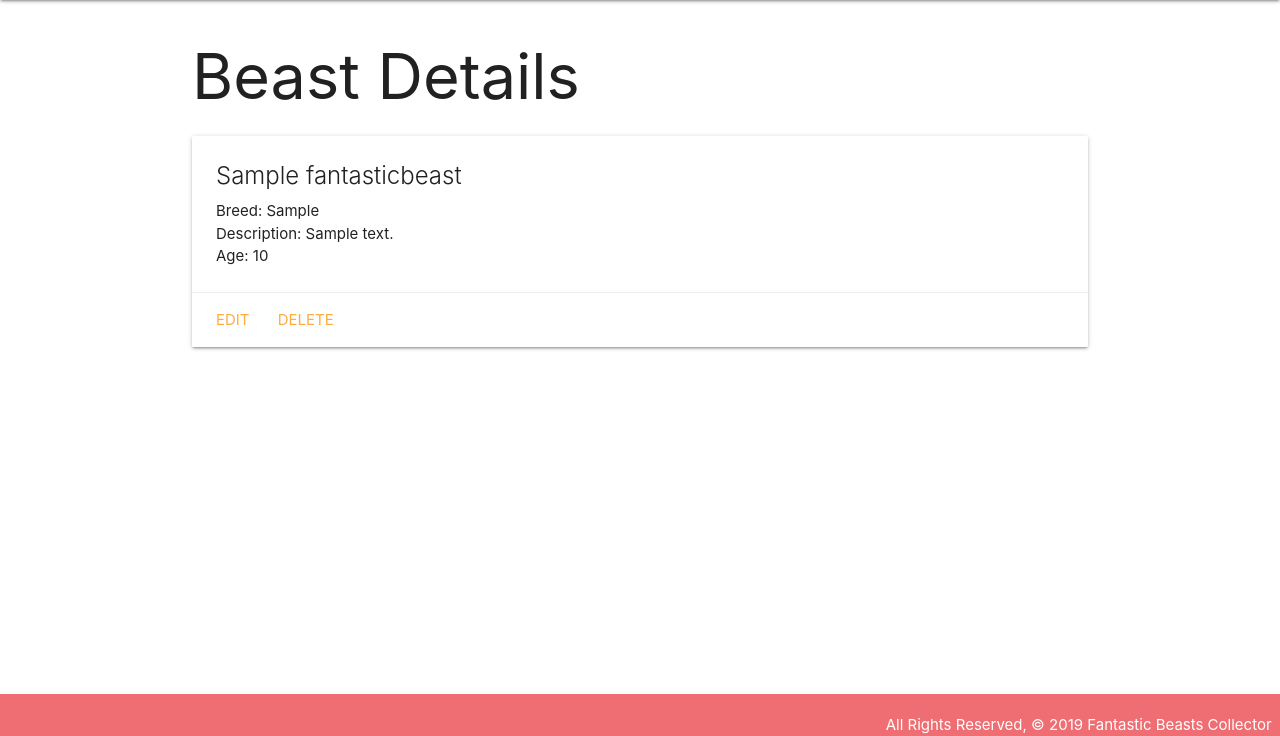
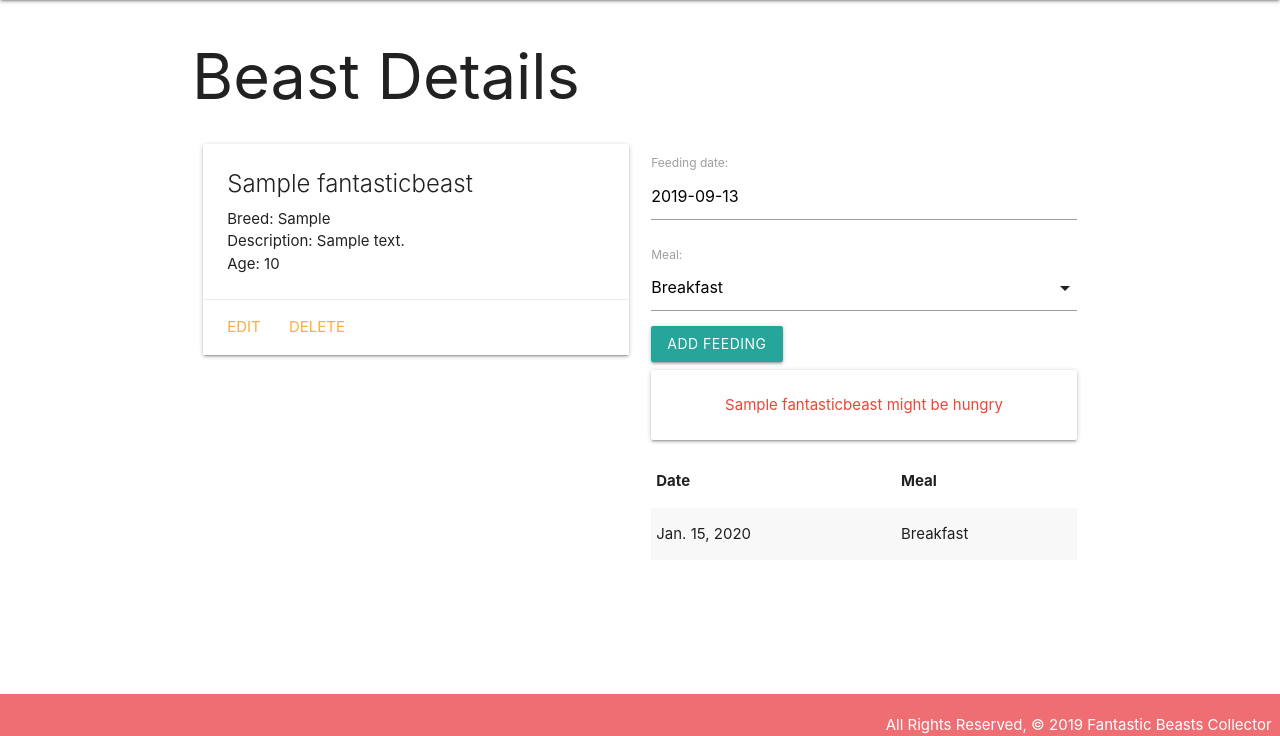
Before and after one commit to efm0004/fantasticbeastcollector, a Django app: page /fantasticbeasts/1/ in a window 1280 px wide. Shown: the part 64-800 px from the top of the page. Run offline with Django 3.2, Linux system fonts and the light colour scheme; tables that the repository leaves empty hold one stand-in row (values such as "Sample post").

Commit message:
updated through Tuesday

```diff
--- a/main_app/admin.py
+++ b/main_app/admin.py
@@ -1,5 +1,6 @@
 from django.contrib import admin
-from .models import Fantasticbeast
+from .models import Fantasticbeast, Feeding
 
 # Register your models here.
 admin.site.register(Fantasticbeast)
+admin.site.register(Feeding)
--- /dev/null
+++ b/main_app/forms.py
@@ -0,0 +1,7 @@
+from django.forms import ModelForm
+from .models import Feeding
+
+class FeedingForm(ModelForm):
+    class Meta:
+        model = Feeding
+        fields = ['date', 'meal']
--- a/main_app/models.py
+++ b/main_app/models.py
@@ -1,5 +1,12 @@
 from django.db import models
 from django.urls import reverse
+from datetime import date
+
+MEALS = (
+    ('B', 'Breakfast'),
+    ('L', 'Lunch'),
+    ('D', 'Dinner')
+)
 
 # Create your models here.
 class Fantasticbeast(models.Model):
@@ -13,3 +20,21 @@ class Fantasticbeast(models.Model):
 
     def get_absolute_url(self):
         return reverse('detail', kwargs={'fantasticbeast_id': self.id})
+
+    def fed_for_today(self):
+        return self.feeding_set.filter(date=date.today()).count() >= len(MEALS)
+
+class Feeding(models.Model):
+    date = models.DateField('feeding date')
+    meal = models.CharField(
+        max_length=1,
+        choices=MEALS,
+        default=MEALS[0][0]
+        )
+    fantasticbeast = models.ForeignKey(Fantasticbeast, on_delete=models.CASCADE)
+
+    def __str__(self):
+        return f"{self.get_meal_display()} on {self.date}"
+
+    class Meta:
+        ordering = ['-date']
--- a/main_app/templates/base.html
+++ b/main_app/templates/base.html
@@ -9,6 +9,7 @@
   <title>Fantastic Beasts Collector</title>
   <link rel="stylesheet" href="https://cdnjs.cloudflare.com/ajax/libs/materialize/1.0.0/css/materialize.min.css">
   <link rel="stylesheet" type="text/css" href="{% static 'css/style.css' %}">
+  <script src="https://cdnjs.cloudflare.com/ajax/libs/materialize/1.0.0/js/materialize.min.js"></script>
 </head>
 <body>
   <header class="navbar-fixed">
--- a/main_app/templates/fantasticbeasts/detail.html
+++ b/main_app/templates/fantasticbeasts/detail.html
@@ -2,7 +2,8 @@
 {% block content %}
 
 <h1>Beast Details</h1>
-
+<div class="row">
+    <div class="col s6">
         <div class="card">
             <div class="card-content">
                 <span class="card-title">{{ fantasticbeast.name }}</span>
@@ -19,5 +20,44 @@
                 <a href="{% url 'fantasticbeasts_delete' fantasticbeast.id %}">Delete</a>
             </div>
         </div>
+    </div>
+    <div class="col s6">
+        <form action="{% url 'add_feeding' fantasticbeast.id %}" method="post">
+            {% csrf_token %}
+            {{ feeding_form.as_p }}
+            <input type="submit" class="btn" value="Add Feeding">
+            <br>
+            {% if fantasticbeast.fed_for_today %}
+            <div class="card-panel teal-text center-align">{{fantasticbeast.name}} has been fed all meals for today</div>
+            {% else %}
+            <div class="card-panel red-text center-align">{{fantasticbeast.name}} might be hungry</div>
+            {% endif %}
+        </form>
+        <table class="striped">
+            <thead>
+                <tr><th>Date</th><th>Meal</th></tr>
+            </thead>
+            <tbody>
+            {% for feeding in fantasticbeast.feeding_set.all %}
+                <tr>
+                    <td>{{feeding.date}}</td>
+                    <td>{{feeding.get_meal_display}}</td>
+                </tr>
+            {% endfor %}
+            </tbody>
+         </table>
+    </div>
+</div>
+<script>
+    var dateEl = document.getElementById('id_date');
+    M.Datepicker.init(dateEl, {
+        format: 'yyyy-mm-dd',
+        defaultDate: new Date(),
+        setDefaultDate: true,
+        autoClose: true
+    });
 
+    var selectEl = document.getElementById('id_meal');
+    M.FormSelect.init(selectEl);
+</script>
 {% endblock %}
--- a/main_app/urls.py
+++ b/main_app/urls.py
@@ -10,4 +10,5 @@ urlpatterns = [
     path('fantasticbeasts/create/', views.FantasticbeastCreate.as_view(), name='fantasticbeasts_create'),
     path('fantasticbeasts/<int:pk>/update/', views.FantasticbeastUpdate.as_view(), name='fantasticbeasts_update'),
     path('fantasticbeasts/<int:pk>/delete/', views.FantasticbeastDelete.as_view(), name='fantasticbeasts_delete'),
+    path('fantasticbeasts/<int:fantasticbeast_id>/add_feeding', views.add_feeding, name='add_feeding'),
 ]
--- a/main_app/views.py
+++ b/main_app/views.py
@@ -1,6 +1,7 @@
-from django.shortcuts import render
+from django.shortcuts import render, redirect
 from django.views.generic.edit import CreateView, UpdateView, DeleteView
 from .models import Fantasticbeast
+from .forms import FeedingForm
 
 # Define home view
 def home(request):
@@ -17,7 +18,18 @@ def fantasticbeasts_index(request):
 
 def fantasticbeasts_detail(request, fantasticbeast_id):
   fantasticbeast = Fantasticbeast.objects.get(id=fantasticbeast_id)
-  return render(request, 'fantasticbeasts/detail.html', { 'fantasticbeast' : fantasticbeast })
+  feeding_form = FeedingForm()
+  return render(request, 'fantasticbeasts/detail.html', {
+    'fantasticbeast' : fantasticbeast,
+    'feeding_form': feeding_form})
+
+def add_feeding(request, fantasticbeast_id):
+  form = FeedingForm(request.POST)
+  if form.is_valid():
+    new_feeding = form.save(commit=False)
+    new_feeding.fantasticbeast_id = fantasticbeast_id
+    new_feeding.save()
+  return redirect('detail', fantasticbeast_id=fantasticbeast_id)
 
 class FantasticbeastCreate(CreateView):
   model = Fantasticbeast
```
Also changed, not shown: main_app/migrations/0002_feeding.py (added). Lines whose indentation alone changed are shown as unchanged.
